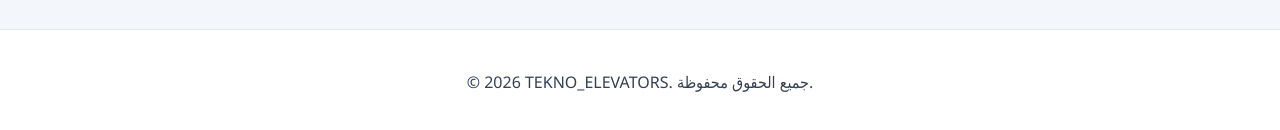
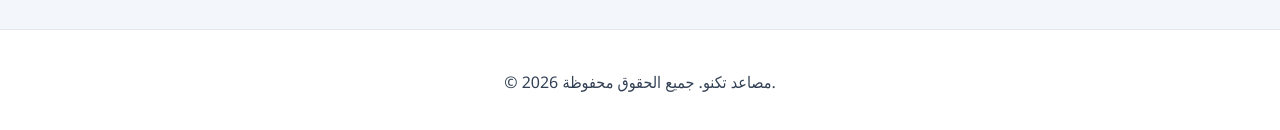
Before and after one commit to said-434/tekno-elevators, a website with bundled scripts: page about.html in a window 1280 px wide. Shown: the part 1228-1358 px from the top of the page. Built offline with nearby package versions, Linux system fonts and the light colour scheme.

Commit message:
تحديث الموقع

```diff
--- a/about.html
+++ b/about.html
@@ -77,7 +77,7 @@
 
   <footer>
     <div class="container footer-content">
-      <p>© 2026 TEKNO_ELEVATORS. جميع الحقوق محفوظة.</p>
+      <p>© 2026 مصاعد تكنو. جميع الحقوق محفوظة.</p>
     </div>
   </footer>
   <script src="script.js"></script>
```
Also changed, not shown: admin.html (+1 -1 lines), contact.html (+1 -1 lines), elevators.html (+1 -1 lines), explain.html (+1 -1 lines), services.html (+1 -1 lines).
